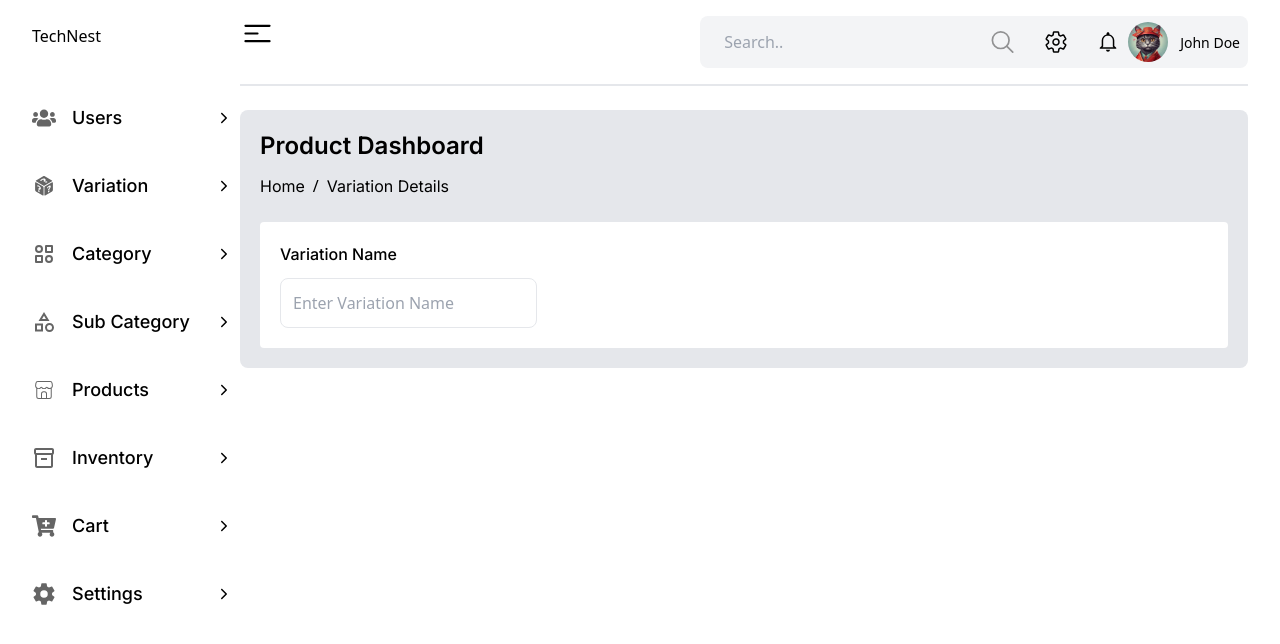
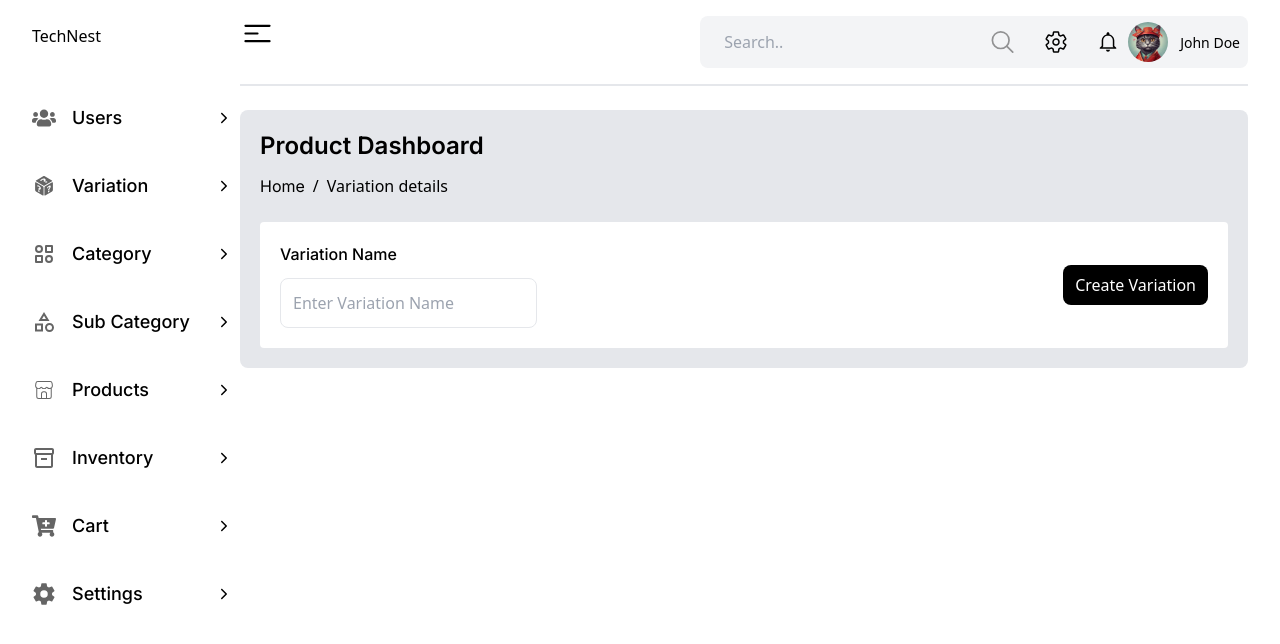
Before and after one commit to km-saifullah/ecom-dashboard, a React (Vite) app: page /variations in a window 1280 px wide. Shown: the top 644 px of the page. Built offline with nearby package versions, Linux system fonts and the light colour scheme.

Commit message:
variation path changed

```diff
--- a/src/pages/layout/Sidebar.jsx
+++ b/src/pages/layout/Sidebar.jsx
@@ -22,7 +22,7 @@ const Sidebar = () => {
         <SideLink icon={FaUsers} path="/users" title="Users" />
         <SideLink
           icon={GiPerspectiveDiceSixFacesRandom}
-          path="/product-variations"
+          path="/variations"
           title="Variation"
         />
         <SideLink icon={TbCategory2} path="/categories" title="Category" />
--- a/src/pages/variation/Variation.jsx
+++ b/src/pages/variation/Variation.jsx
@@ -37,7 +37,7 @@ const Variation = () => {
           <li>/</li>
           <li>
             <NavLink
-              to="/product-variations"
+              to="/variations"
               className={({ isActive }) =>
                 `${
                   isActive
@@ -70,7 +70,7 @@ const Variation = () => {
                 className="w-full outline-none border border-borderColor p-3 rounded-lg"
               />
             </div>
-            <div className="bg-secondary px-3 py-2 text-white rounded-lg hover:transition-all hover:duration-300 hover:ease-linear hover:bg-primary">
+            <div className="bg-black px-3 py-2 text-white rounded-lg">
               <button onClick={handleCreateVariation}>Create Variation</button>
             </div>
           </div>
```
